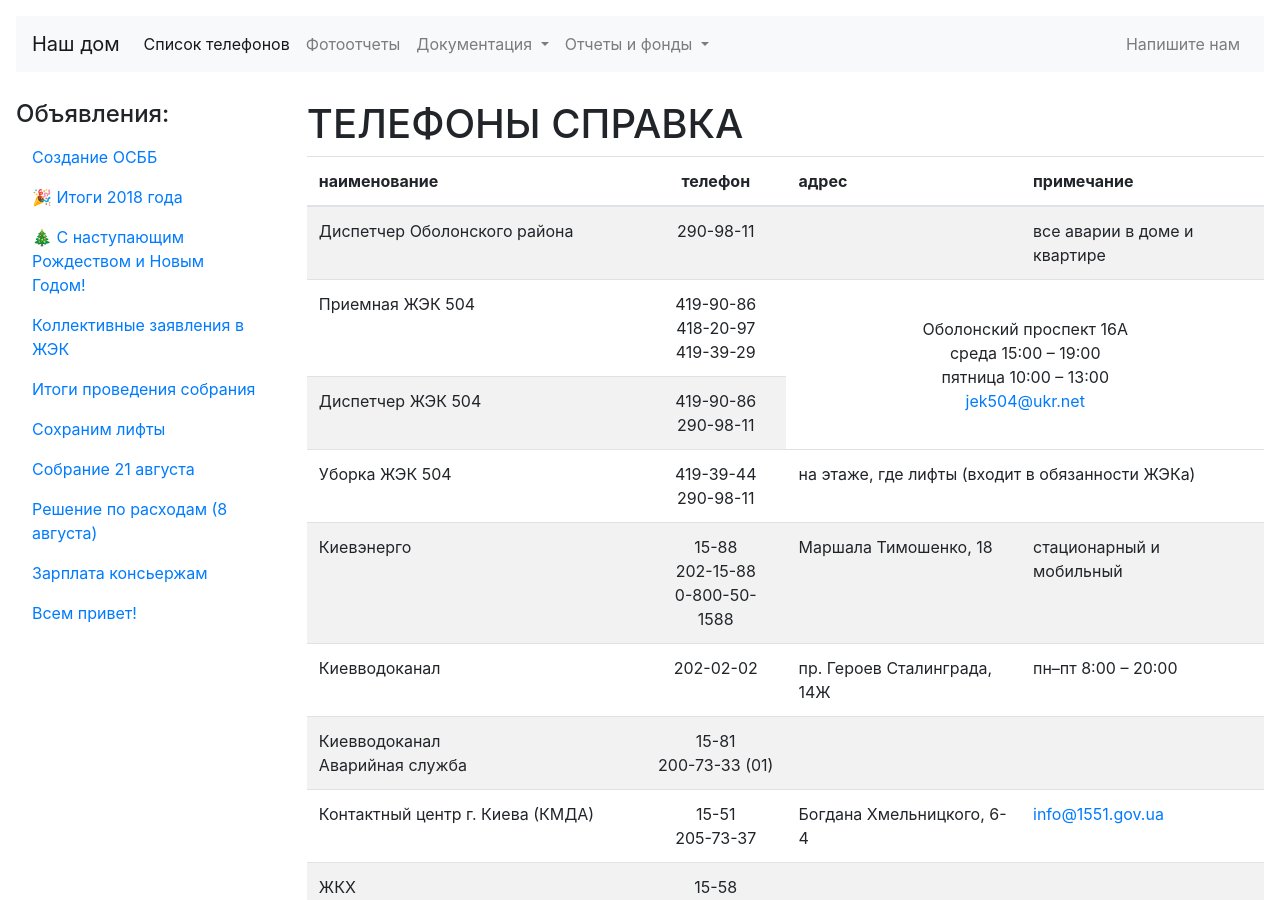
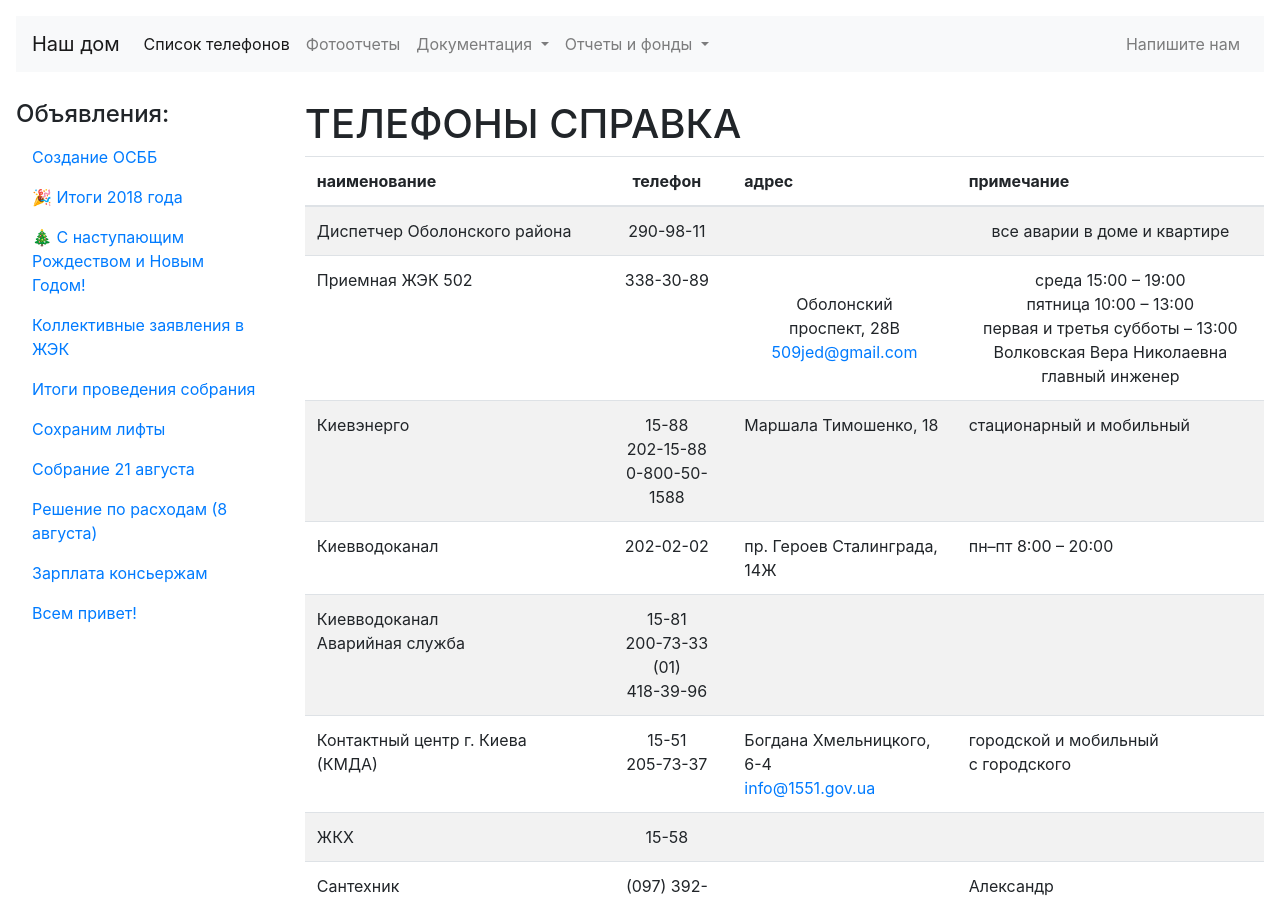
Before and after one commit to heroes-kiev/16b, a Jekyll site: the page built from phones.md, in a window 1280 px wide and 900 px high. Built offline with Jekyll 4.4.1, drawn with Linux system fonts in a browser that asks for light colours.

Commit message:
Update phones.md

```diff
--- a/phones.md
+++ b/phones.md
@@ -7,133 +7,134 @@ title: Список телефонов
 # ТЕЛЕФОНЫ СПРАВКА
 
 <table class="table table-striped">
-  <thead>
+    <thead>
     <tr>
-      <th>наименование</th>
-      <th style="text-align: center">телефон</th>
-      <th>адрес</th>
-      <th>примечание</th>
+        <th>наименование</th>
+        <th style="text-align: center;">телефон</th>
+        <th>адрес</th>
+        <th>примечание</th>
     </tr>
-  </thead>
-  <tbody>
+    </thead>
+    <tbody>
     <tr>
-      <td>Диспетчер Оболонского района</td>
-      <td style="text-align: center">290-98-11</td>
-      <td>&nbsp;</td>
-      <td>все аварии в доме и квартире</td>
+        <td>Диспетчер Оболонского района</td>
+        <td style="text-align: center;">290-98-11</td>
+        <td>&nbsp;</td>
+        <td style="text-align: center;">все аварии в доме и квартире</td>
     </tr>
     <tr>
-      <td>Приемная ЖЭК 504</td>
-      <td style="text-align: center">419-90-86<br>418-20-97<br>419-39-29</td>
-      <td style="text-align: center; vertical-align: middle" colspan="2" rowspan="2">Оболонский проспект 16А<br>среда 15:00 – 19:00<br>пятница 10:00 – 13:00<br><a href="mailto:jek504@ukr.net">jek504@ukr.net</a></td>
+        <td>Приемная ЖЭК 502</td>
+        <td style="text-align: center;">338-30-89</td>
+        <td style="text-align: center; vertical-align: middle;">
+            Оболонский проспект, 28В<br>
+            <a href="mailto:509jed@gmail.com">509jed@gmail.com</a>
+        </td>
+        <td style="text-align: center; vertical-align: middle;">
+            среда 15:00 – 19:00<br/>пятница 10:00 – 13:00<br/>первая и третья субботы – 13:00<br>
+            Волковская Вера Николаевна главный инженер
+        </td>
     </tr>
     <tr>
-      <td>Диспетчер ЖЭК 504</td>
-      <td style="text-align: center">419-90-86<br>290-98-11</td>
+        <td>Киевэнерго</td>
+        <td style="text-align: center;">15-88<br/>202-15-88<br/>0-800-50-1588</td>
+        <td>Маршала Тимошенко, 18</td>
+        <td>стационарный и мобильный</td>
     </tr>
     <tr>
-      <td>Уборка ЖЭК 504</td>
-      <td style="text-align: center">419-39-44<br>290-98-11</td>
-      <td colspan="2">на этаже, где лифты (входит в обязанности ЖЭКа)</td>
+        <td>Киевводоканал</td>
+        <td style="text-align: center;">202-02-02</td>
+        <td>пр. Героев Сталинграда, 14Ж</td>
+        <td>пн–пт 8:00 – 20:00</td>
     </tr>
     <tr>
-      <td>Киевэнерго</td>
-      <td style="text-align: center">15-88<br>202-15-88<br>0-800-50-1588</td>
-      <td>Маршала Тимошенко, 18</td>
-      <td>стационарный и мобильный</td>
+        <td>Киевводоканал<br/>Аварийная служба</td>
+        <td style="text-align: center;">15-81<br/>200-73-33 (01)<br/>418-39-96</td>
+        <td>&nbsp;</td>
+        <td>&nbsp;</td>
     </tr>
     <tr>
-      <td>Киевводоканал</td>
-      <td style="text-align: center">202-02-02</td>
-      <td>пр. Героев Сталинграда, 14Ж</td>
-      <td>пн–пт 8:00 – 20:00</td>
+        <td>Контактный центр г. Киева (КМДА)</td>
+        <td style="text-align: center;">15-51<br/>205-73-37</td>
+        <td>
+            Богдана Хмельницкого, 6-4<br>
+            <a href="mailto:info@1551.gov.ua">info@1551.gov.ua</a>
+        </td>
+        <td>городской и мобильный<br/>с городского</td>
     </tr>
     <tr>
-      <td>Киевводоканал<br>Аварийная служба</td>
-      <td style="text-align: center">15-81<br>200-73-33 (01)</td>
-      <td>&nbsp;</td>
-      <td>&nbsp;</td>
+        <td>ЖКХ</td>
+        <td style="text-align: center;">15-58</td>
+        <td>&nbsp;</td>
+        <td>&nbsp;</td>
     </tr>
     <tr>
-      <td>Контактный центр г. Киева (КМДА)</td>
-      <td style="text-align: center">15-51<br>205-73-37</td>
-      <td>Богдана Хмельницкого, 6-4</td>
-      <td><a href="mailto:info@1551.gov.ua">info@1551.gov.ua</a></td>
+        <td>Сантехник</td>
+        <td style="text-align: center;">(097) 392-98-87</td>
+        <td>&nbsp;</td>
+        <td>Александр</td>
     </tr>
     <tr>
-      <td>ЖКХ</td>
-      <td style="text-align: center">15-58</td>
-      <td>&nbsp;</td>
-      <td>&nbsp;</td>
+        <td>Электрик</td>
+        <td style="text-align: center;">(097) 292-21-94</td>
+        <td>&nbsp;</td>
+        <td>Константин</td>
     </tr>
     <tr>
-      <td>Сантехник</td>
-      <td style="text-align: center">(097) 392-98-87</td>
-      <td>&nbsp;</td>
-      <td>Александр</td>
+        <td>Пожарная охрана</td>
+        <td style="text-align: center;">101</td>
+        <td>&nbsp;</td>
+        <td>&nbsp;</td>
     </tr>
     <tr>
-      <td>Электрик</td>
-      <td style="text-align: center">(097) 292-21-94</td>
-      <td>&nbsp;</td>
-      <td>Константин</td>
+        <td>Пожарная служба оболонского района</td>
+        <td style="text-align: center;">419-89-89</td>
+        <td>&nbsp;</td>
+        <td>&nbsp;</td>
     </tr>
     <tr>
-      <td>Пожарная охрана</td>
-      <td style="text-align: center">101</td>
-      <td>&nbsp;</td>
-      <td>&nbsp;</td>
+        <td>Полиция</td>
+        <td style="text-align: center;">102</td>
+        <td>&nbsp;</td>
+        <td>&nbsp;</td>
     </tr>
     <tr>
-      <td>Пожарная служба оболонского района</td>
-      <td style="text-align: center">419-89-89</td>
-      <td>&nbsp;</td>
-      <td>&nbsp;</td>
+        <td>Служба полиции оболонского района</td>
+        <td style="text-align: center;">430-48-42</td>
+        <td>&nbsp;</td>
+        <td>&nbsp;</td>
     </tr>
     <tr>
-      <td>Полиция</td>
-      <td style="text-align: center">102</td>
-      <td>&nbsp;</td>
-      <td>&nbsp;</td>
+        <td>Скорая помощь</td>
+        <td style="text-align: center;">103</td>
+        <td>&nbsp;</td>
+        <td>&nbsp;</td>
     </tr>
     <tr>
-      <td>Служба полиции оболонского района</td>
-      <td style="text-align: center">430-48-42</td>
-      <td>&nbsp;</td>
-      <td>&nbsp;</td>
+        <td>Служба скорой помощи оболонского района</td>
+        <td style="text-align: center;">432-19-92</td>
+        <td>&nbsp;</td>
+        <td>&nbsp;</td>
     </tr>
     <tr>
-      <td>Скорая помощь</td>
-      <td style="text-align: center">103</td>
-      <td>&nbsp;</td>
-      <td>&nbsp;</td>
+        <td>СОБЕС</td>
+        <td style="text-align: center;">467-80-42<br/>467-99-73<br/>467-98-17</td>
+        <td>&nbsp;</td>
+        <td>&nbsp;</td>
     </tr>
     <tr>
-      <td>Служба скорой помощи оболонского района</td>
-      <td style="text-align: center">432-19-92</td>
-      <td>&nbsp;</td>
-      <td>&nbsp;</td>
+        <td colspan="4">Лифтеры</td>
     </tr>
     <tr>
-      <td>СОБЕС</td>
-      <td style="text-align: center">467-80-42<br>467-99-73<br>467-98-17</td>
-      <td>&nbsp;</td>
-      <td>&nbsp;</td>
+        <td>Аварийная служба лифта</td>
+        <td style="text-align: center;">290-98-11</td>
+        <td>&nbsp;</td>
+        <td>&nbsp;</td>
     </tr>
     <tr>
-      <td colspan="4">Лифтеры</td>
+        <td>Диспетчер (лифт)</td>
+        <td style="text-align: center;">227-59-54</td>
+        <td>&nbsp;</td>
+        <td>&nbsp;</td>
     </tr>
-    <tr>
-      <td>Аварийная служба лифта</td>
-      <td style="text-align: center">290-98-11</td>
-      <td>&nbsp;</td>
-      <td>&nbsp;</td>
-    </tr>
-    <tr>
-      <td>Диспетчер (лифт)</td>
-      <td style="text-align: center">227-59-54</td>
-      <td>&nbsp;</td>
-      <td>&nbsp;</td>
-    </tr>
-  </tbody>
+    </tbody>
 </table>
```
